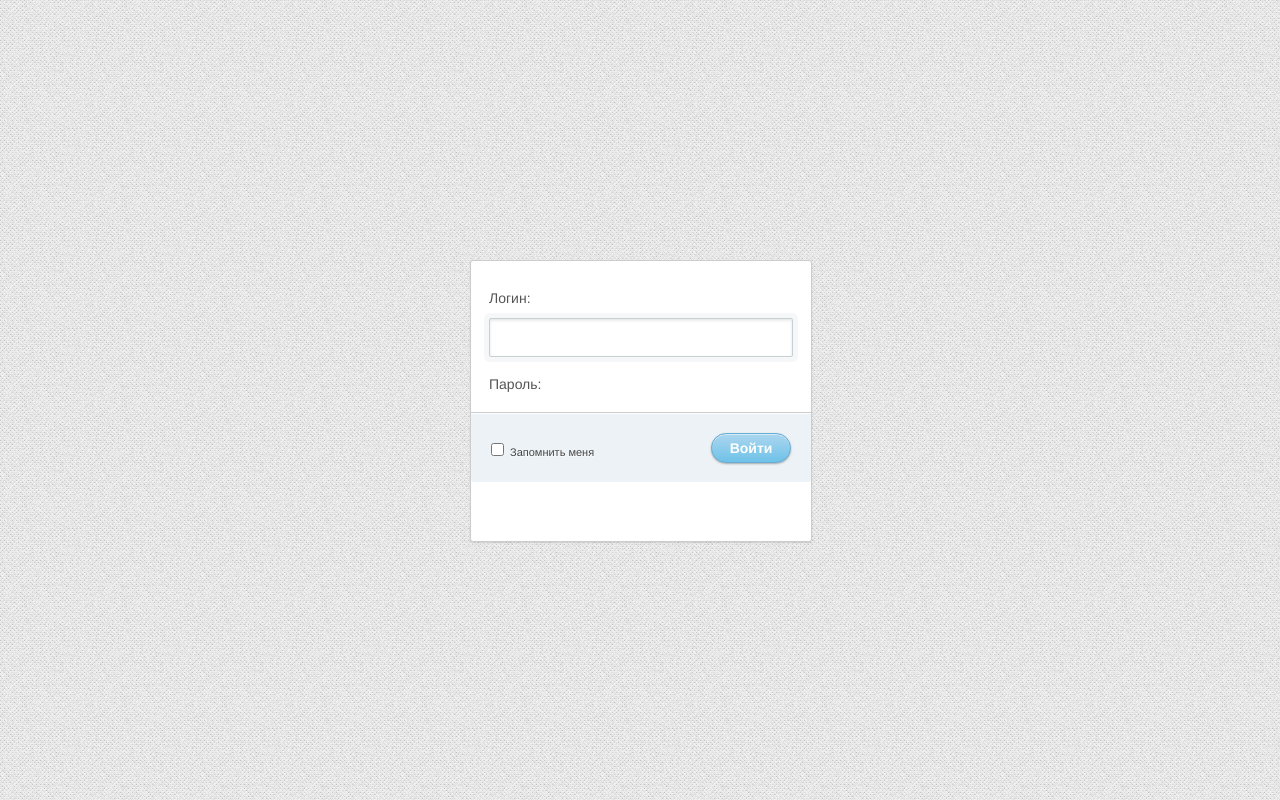
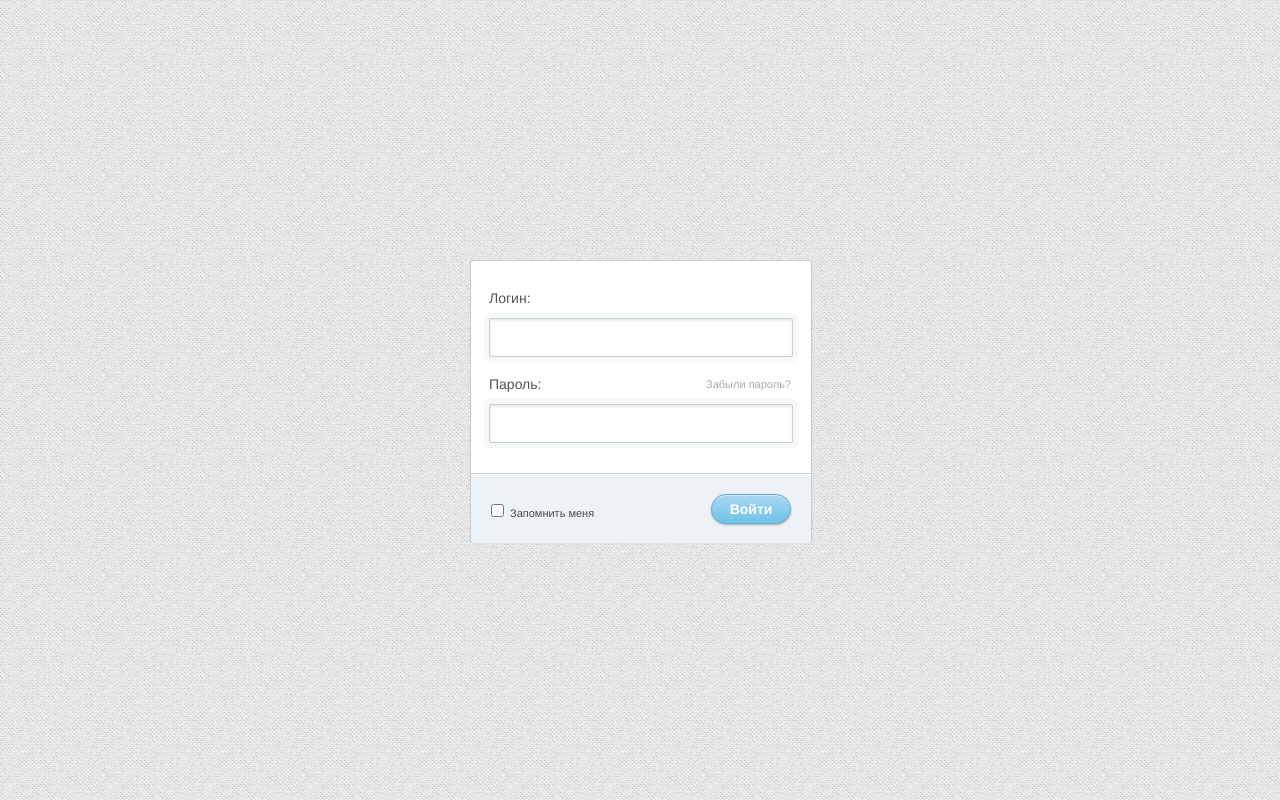
Before and after one commit to SoftEngCourse2018/Zalencov, a plain HTML site: page index.html in a window 1280 px wide. Drawn offline with Linux system fonts and the light colour scheme; files whose address does not match are found by name.

Commit message:
chanched index.html file

```diff
--- a/index.html
+++ b/index.html
@@ -16,8 +16,8 @@
 			<label for="name">Логин:</label>
 			<input type="name">
 			<label for="username">Пароль:</label>
-			<!--<p><a href="#">Забыли пароль?</a></p>
-			<input type="password"> -->
+			<p><a href="#">Забыли пароль?</a></p>
+			<input type="password">
 			<div id="lower">
 				<input type="checkbox"><label class="check" for="checkbox">Запомнить меня</label>
 				<input type="submit" value="Войти">
```
